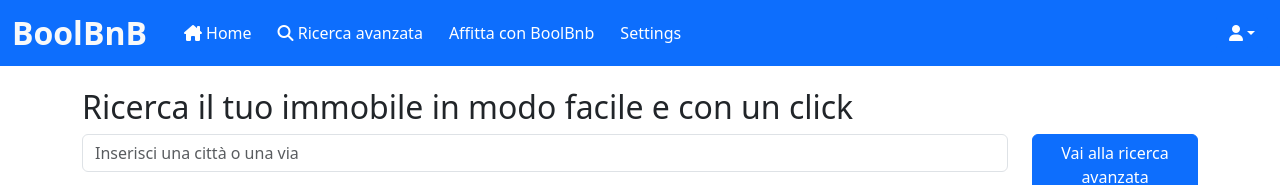
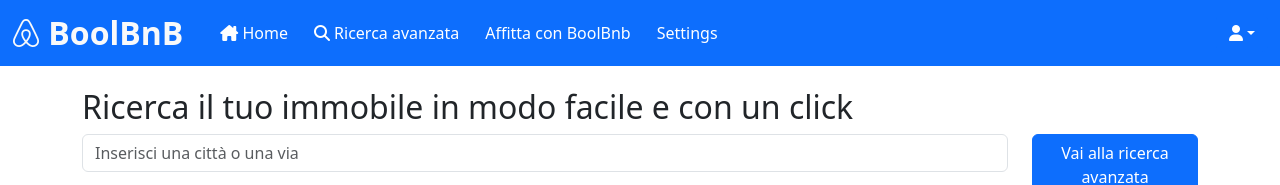
Before and after one commit to carlo191/BoolB-B-Front-End, a React (Vite) app: page / in a window 1280 px wide. Shown: the top 185 px of the page. Built offline with nearby package versions, Linux system fonts and the light colour scheme; no server answers.

Commit message:
aggiunta logo

```diff
--- a/src/components/navbar/Navbar.jsx
+++ b/src/components/navbar/Navbar.jsx
@@ -7,7 +7,7 @@ export default function Navbar() {
       <div className="container-fluid">
         {/* Logo */}
         <Link className="fs-2 fw-semibold pe-4 text-light" to="/">
-          BoolBnB
+          <i class="fa-brands fa-airbnb"></i> BoolBnB
         </Link>
         {/* Hamburger Menu */}
         <button
```
